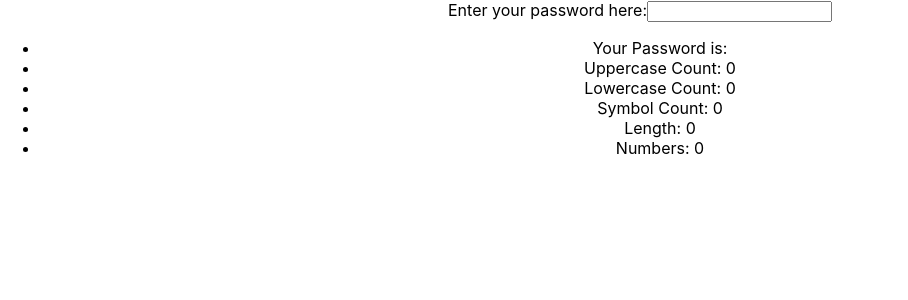
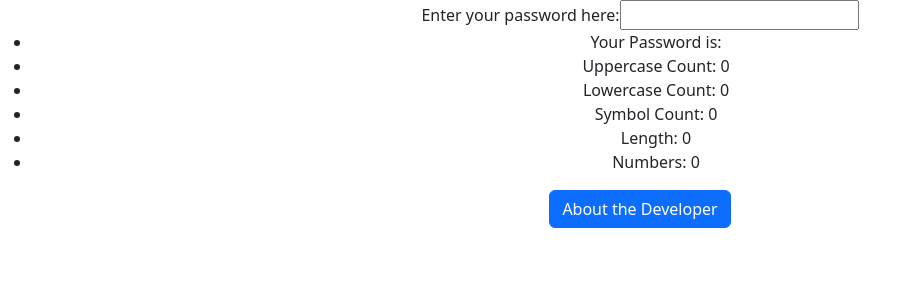
Before and after one commit to kmr6702/password-strength-checker, a React (Create React App) app: page / in a window 1280 px wide. Shown: the top 300 px of the page, without its empty margins (0-908 px from the left). Built offline with nearby package versions, Linux system fonts and the light colour scheme.

Commit message:
Added bootstrap to the project and created a blank "About the Developer" file

```diff
--- a/package.json
+++ b/package.json
@@ -7,7 +7,9 @@
     "@testing-library/jest-dom": "^6.9.1",
     "@testing-library/react": "^16.3.3",
     "@testing-library/user-event": "^13.5.0",
+    "bootstrap": "^5.3.8",
     "react": "^19.2.8",
+    "react-bootstrap": "^2.10.10",
     "react-dom": "^19.2.8",
     "react-scripts": "5.0.1",
     "web-vitals": "^2.1.4"
--- a/src/Screens/Dashboard.jsx
+++ b/src/Screens/Dashboard.jsx
@@ -1,4 +1,6 @@
 import { useState } from 'react';
+import { Button } from 'react-bootstrap';
+
 
 
 export default function Dashboard(){
@@ -26,6 +28,8 @@ export default function Dashboard(){
         let lowercase_temp = 0;
         let numbers_temp = 0;
         let symbols_temp = 0;
+
+        {/*Compares each value of the current password against the regexes to count for the amount each character type occurs*/}
         for(let i = 0; i < newPassword.length; i++){
             const char = newPassword[i];
 
@@ -47,6 +51,10 @@ export default function Dashboard(){
 
     return(
         <>
+            <div className="dashboard-header">
+
+            </div>
+
             {/*Take the users input, stores it in the password variable*/}
             <label>
                 Enter your password here:
@@ -67,6 +75,11 @@ export default function Dashboard(){
                     <li>Numbers: {numberCount}</li>
                 </ul>
             </p>
+                <div className="dashboard-footer">
+                    <Button className="abt-dev-btn" variant="primary">
+                        About the Developer
+                    </Button>
+                </div>
         </>
-    )
+    );
 }
--- a/src/index.js
+++ b/src/index.js
@@ -3,6 +3,7 @@ import ReactDOM from 'react-dom/client';
 import './index.css';
 import App from './App';
 import reportWebVitals from './reportWebVitals';
+import 'bootstrap/dist/css/bootstrap.min.css';
 
 const root = ReactDOM.createRoot(document.getElementById('root'));
 root.render(
```
Also changed, not shown: src/Screens/About.jsx (added), 1 other file (tests, documents, lock files or other folders).
